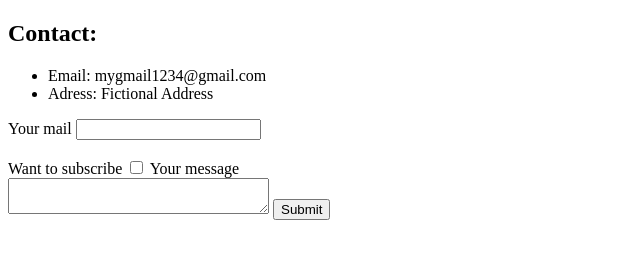
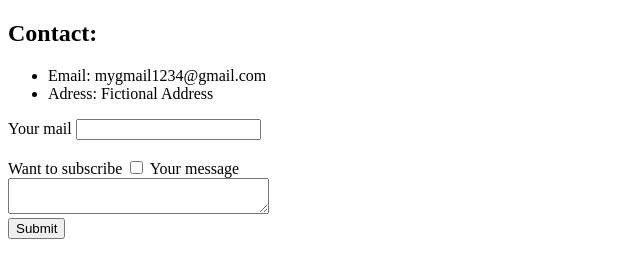
Before and after one commit to darkhunter8080/cv, a plain HTML site: page contact.html in a window 1280 px wide. Shown: the whole page, without its empty margins (0-640 px from the left). Drawn offline with Linux system fonts and the light colour scheme.

Commit message:
Update contact.html

```diff
--- a/contact.html
+++ b/contact.html
@@ -18,7 +18,7 @@
         <label for="">Want to subscribe</label>
         <input type="checkbox">
         <label for="">Your message</label><br>
-        <textarea name="" id="" cols="30" rows="2"></textarea>
+        <textarea name="" id="" cols="30" rows="2"></textarea><br>
         <input type="submit">
     </form>
 </body>
```
